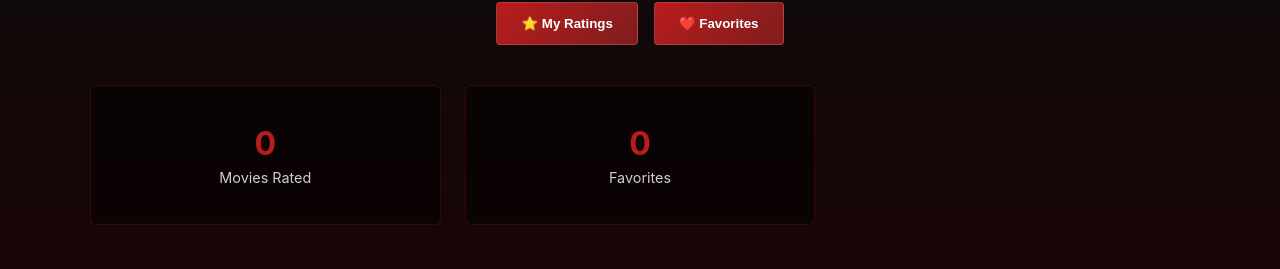
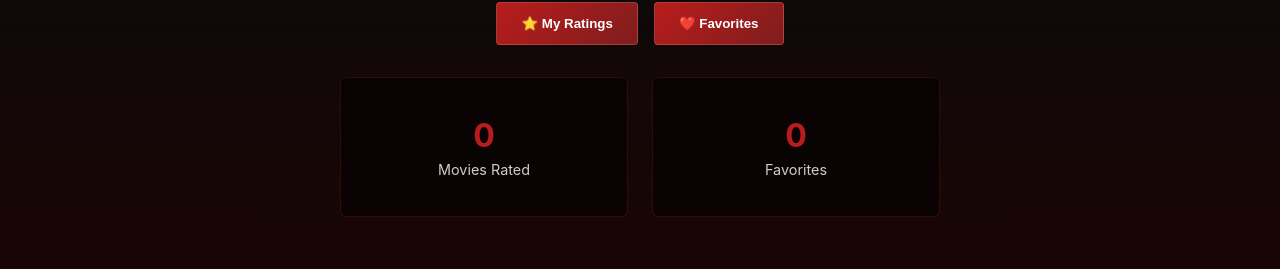
Before and after one commit to IsaacLaRose/MoviePals, a React (Create React App) app in the folder frontend/: page /search in a window 1280 px wide. Shown: the part 200-469 px from the top of the page. Built offline with nearby package versions, Linux system fonts and the light colour scheme; no server answers; sample sign-in values are in the browser's storage.

Commit message:
Add styles for stats grid layout
Added styles for equal-sized centered stats boxes.

```diff
--- a/frontend/src/components/Movies/Movies.css
+++ b/frontend/src/components/Movies/Movies.css
@@ -250,3 +250,10 @@
     grid-template-columns: 1fr;
   }
 }
+
+/* ⭐ Equal-sized, centered stats boxes */
+.stats-grid {
+  grid-template-columns: repeat(2, 1fr) !important;
+  max-width: 600px;
+  margin: 2rem auto;
+}
```
